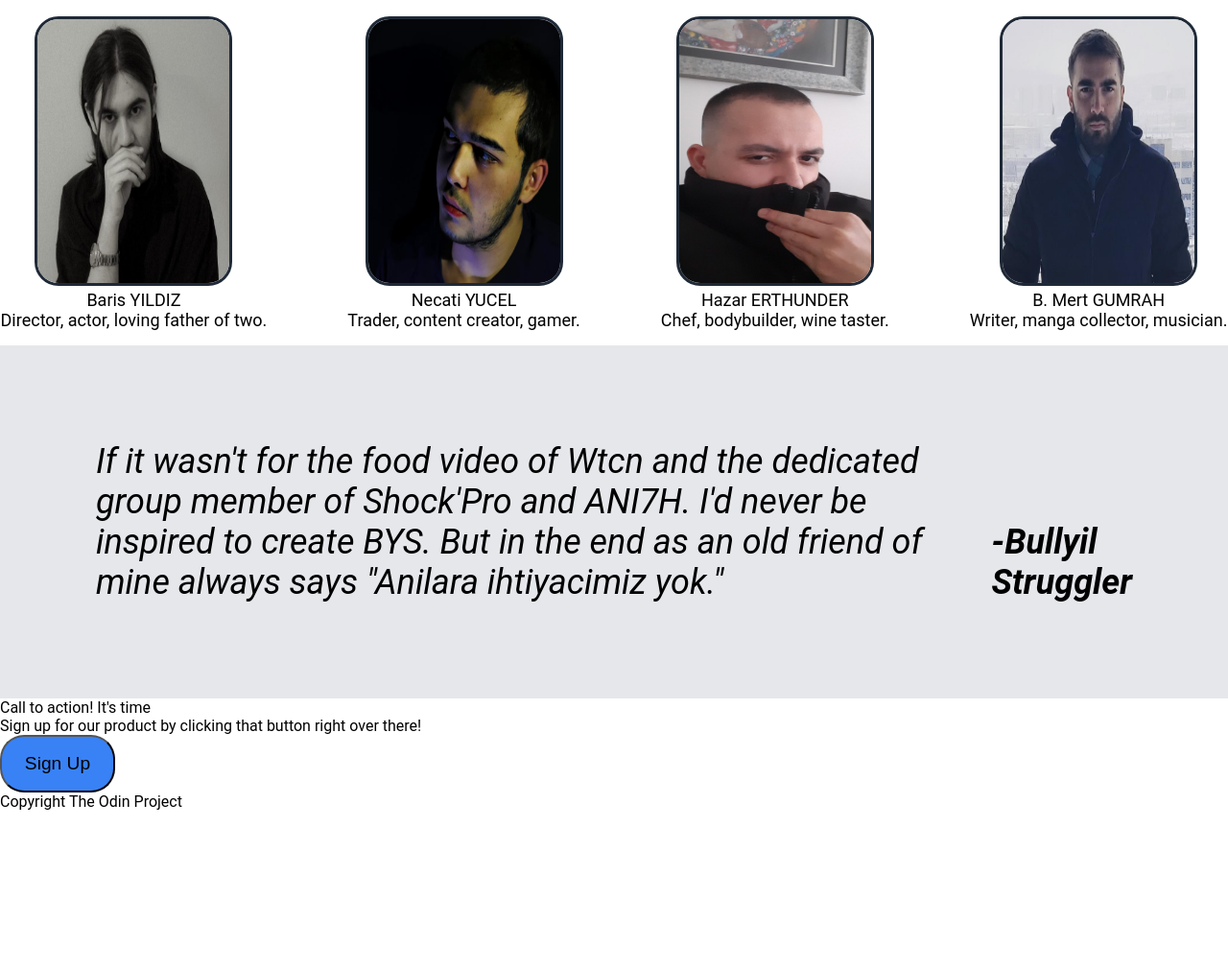
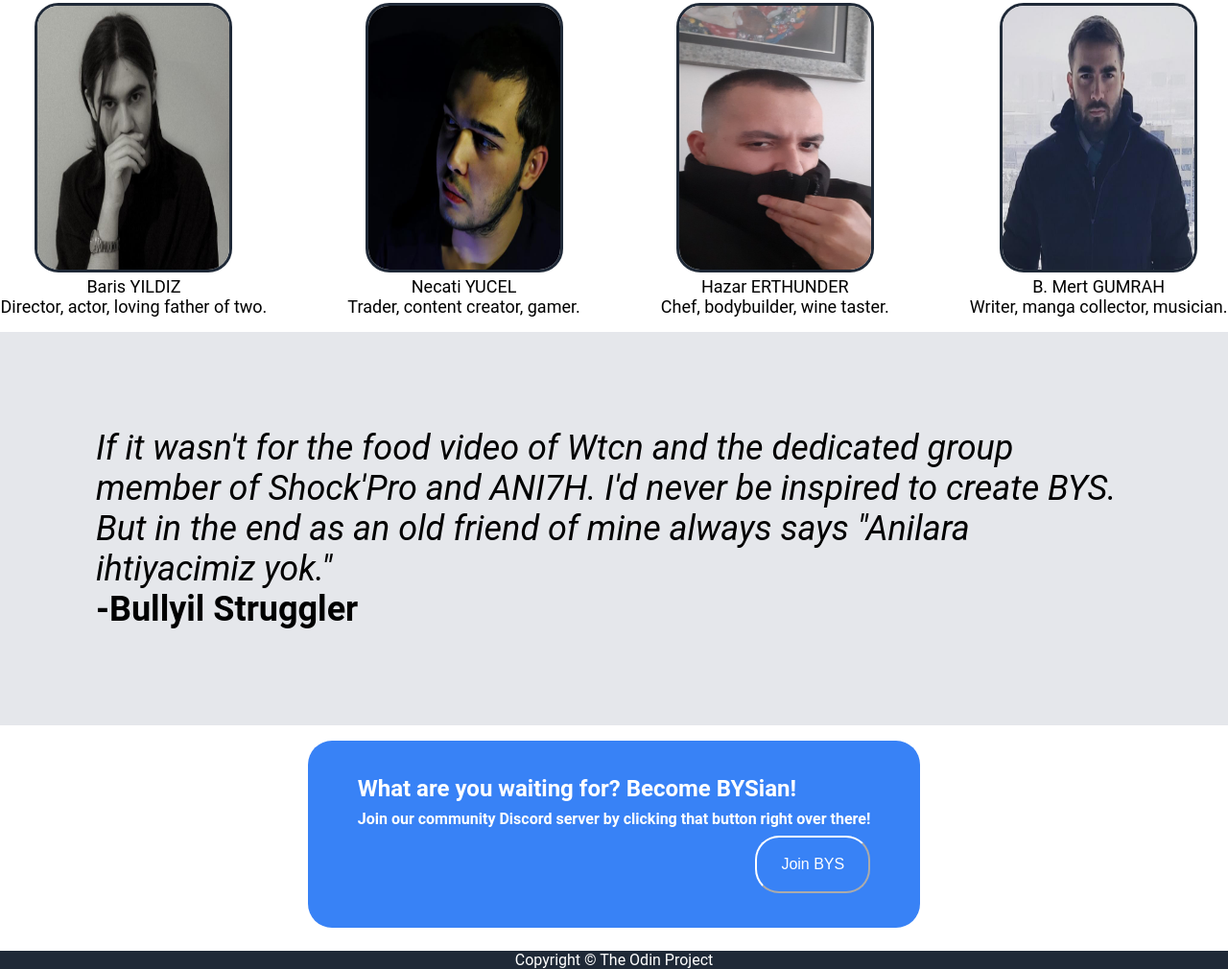
Before and after one commit to halileryildirim/landing-page, a plain HTML site: page index.html in a window 1280 px wide. Shown: the part 472-1482 px from the top of the page at 96% size. Before the commit the page ends 1317 px from the top, so only its background shows below. Drawn offline with Linux system fonts and the light colour scheme.

Commit message:
Added footer and signup for css

```diff
--- a/index.html
+++ b/index.html
@@ -9,9 +9,9 @@
         <div class="header">
             <div class="header-title">BYS HQ</div>
             <ul>
-                <li><a href="youtube.com">Youtube</a></li>
-                <li><a href="twitter.com">Twitter</a></li>
-                <li><a href="instagram.com">Instagram</a></li>
+                <li><a href="youtube.com" target="_blank">Youtube</a></li>
+                <li><a href="twitter.com" target="_blank">Twitter</a></li>
+                <li><a href="instagram.com" target="_blank">Instagram</a></li>
             </ul>
         </div>
         <div class="content">
@@ -50,12 +50,12 @@
             <div class="quote-signature">-Bullyil Struggler</div>
         </div>
         <div class="signup">
-            <div class="signup-info">Call to action! It's time</div>
-            <div class="signup-lessinfo">Sign up for our product by clicking that button right over there!</div>
-            <button class="join-button">Sign Up</button>
+            <div class="signup-info">What are you waiting for? Become BYSian!</div>
+            <div class="signup-lessinfo">Join our community Discord server by clicking that button right over there!</div>
+            <button class="join-button">Join BYS</button>
         </div>
         <div class="footer">
-            <div class="footer-text">Copyright The Odin Project</div>
+            <div class="footer-text">Copyright © The Odin Project</div>
         </div>
     </body>
 </html>
--- a/style.css
+++ b/style.css
@@ -19,7 +19,7 @@ html, body{
 }
 
 .header-title{
-    font-size: 36px;
+    font-size: 24px;
     margin: 0 100px;
 }
 
@@ -27,7 +27,7 @@ ul {
     list-style: none;
     display: flex;
     gap: 16px;
-    font-size: 24px;
+    font-size: 18px;
     margin: 0 100px;
 }
 
@@ -71,6 +71,7 @@ a {
     border-radius: 25px;
     width: 120px;
     height: 60px;
+    color: white;
 }
 
 .title{
@@ -110,18 +111,50 @@ img {
 
 .quote-section{
     display: flex;
-    flex:1;
-    justify-content: center;
-    align-items: center;
+    flex-wrap: wrap;
     background-color: #E5E7EB;
     font-size: 36px;
     font-style: italic;
     padding: 100px;
-    margin-top: 16px;
+    margin: 16px 0;
 }
 
-.quote-signature{
-    align-self: flex-end;
-    justify-content: flex-end;
+.quote-section > .quote-signature{
+    font-style: normal;
     font-weight: bold;
 }
+
+.signup{
+    display: flex;
+    flex-direction: column;
+    border-radius: 25px;
+    background-color: #3882f6;
+    align-self: center;
+    padding: 36px 52px;
+    color: white;
+    font-size: 24px;
+    font-weight: bold;
+    gap: 8px;
+    margin-bottom: 24px;
+}
+
+.signup > .signup-lessinfo {
+    font-size: 16px;
+}
+.signup > .join-button {
+    font-size: 16px;
+    color: white;
+    align-self: flex-end;
+    text-align: center;
+    border-color: white;
+}
+
+
+.footer {
+    left: 0;
+    bottom: 0;
+    width: 100%;
+    background-color:#1f2937;
+    color: white;
+    text-align: center;
+}
```
